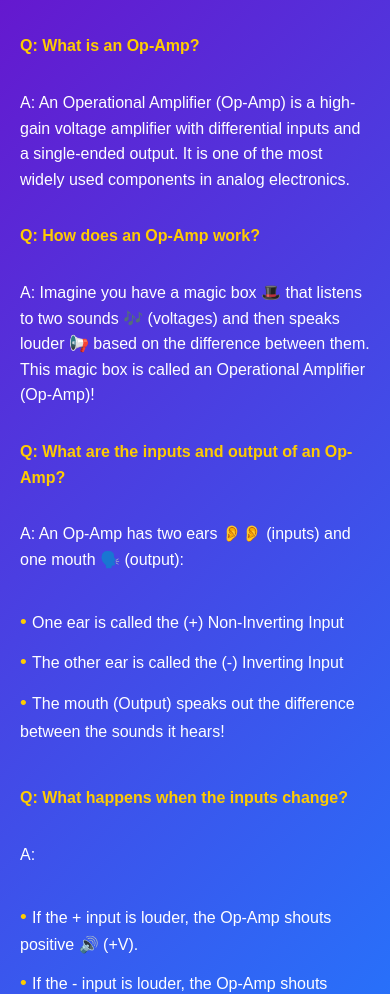
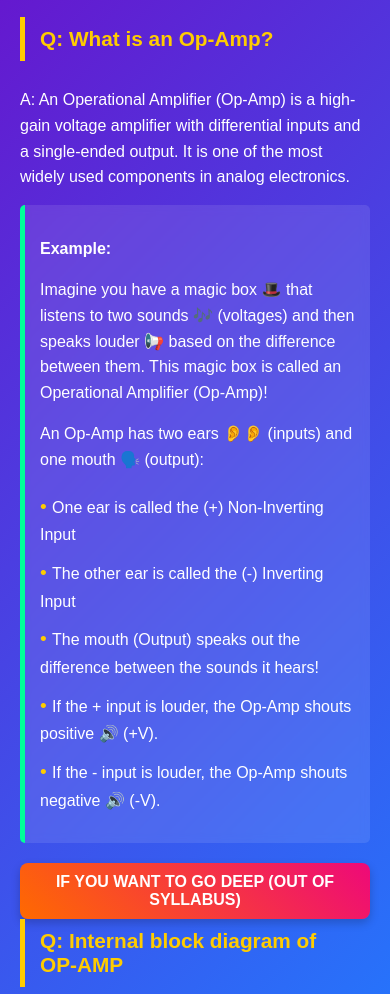
Before and after one commit to Sanjay-nithin/Uruppadalama..-, a plain HTML site: page LIC/Unit_1/index.html in a window 390 px wide. Shown: the part 118-1112 px from the top of the page. Drawn offline with Linux system fonts and the light colour scheme.

Commit message:
second question

```diff
--- a/LIC/Unit_1/index.html
+++ b/LIC/Unit_1/index.html
@@ -26,14 +26,29 @@
             margin-bottom: 20px;
         }
 
+        /* Styling for the question */
+        .question {
+            font-size: 1.5rem;
+            font-weight: bold;
+            color: #ffcc00;
+            margin-bottom: 10px;
+            padding: 10px 15px;
+            border-left: 5px solid #ffcc00;
+        }
+
         p, ul {
             font-size: 1.2rem;
             line-height: 1.6;
             margin-bottom: 15px;
         }
 
-        strong {
-            color: #ffcc00;
+        /* Styling for Example Section */
+        .example {
+            background: rgba(255, 255, 255, 0.1);
+            padding: 15px;
+            border-left: 5px solid #00ff99;
+            border-radius: 5px;
+            backdrop-filter: blur(5px);
         }
 
         ul {
@@ -51,6 +66,28 @@
             color: #ffcc00;
         }
 
+        /* Button Style for the YouTube Link */
+        .button-link {
+            display: inline-block;
+            padding: 12px 20px;
+            font-size: 1.2rem;
+            font-weight: bold;
+            text-decoration: none;
+            color: white;
+            background: linear-gradient(45deg, #ff6a00, #ee0979);
+            border-radius: 8px;
+            text-align: center;
+            transition: transform 0.3s, background 0.3s, box-shadow 0.3s;
+            box-shadow: 0 4px 10px rgba(0, 0, 0, 0.2);
+            margin-top: 20px;
+        }
+
+        .button-link:hover {
+            transform: scale(1.05);
+            background: linear-gradient(45deg, #ee0979, #ff6a00);
+            box-shadow: 0 6px 14px rgba(0, 0, 0, 0.3);
+        }
+
         /* Responsive Design */
         @media (max-width: 768px) {
             body {
@@ -61,8 +98,17 @@
                 font-size: 2rem;
             }
 
+            .question {
+                font-size: 1.3rem;
+            }
+
             p, ul li {
                 font-size: 1rem;
+            }
+
+            .button-link {
+                font-size: 1rem;
+                padding: 10px 15px;
             }
         }
     </style>
@@ -70,25 +116,31 @@
 <body>
     <h1>Operational Amplifier (Op-Amp)</h1>
 
-    <p><strong>Q: What is an Op-Amp?</strong></p>
+    <!-- Question inside a styled div -->
+    <div class="question">Q: What is an Op-Amp?</div>
     <p>A: An Operational Amplifier (Op-Amp) is a high-gain voltage amplifier with differential inputs and a single-ended output. It is one of the most widely used components in analog electronics.</p>
 
-    <p><strong>Q: How does an Op-Amp work?</strong></p>
-    <p>A: Imagine you have a magic box 🎩 that listens to two sounds 🎶 (voltages) and then speaks louder 📢 based on the difference between them. This magic box is called an Operational Amplifier (Op-Amp)!</p>
+    <!-- Example Section -->
+    <div class="example">
+        <p><strong>Example:</strong></p>
+        <p>Imagine you have a magic box 🎩 that listens to two sounds 🎶 (voltages) and then speaks louder 📢 based on the difference between them. This magic box is called an Operational Amplifier (Op-Amp)!</p>
+        <p>An Op-Amp has two ears 👂👂 (inputs) and one mouth 🗣️ (output):</p>
+        <ul>
+            <li>One ear is called the (+) Non-Inverting Input</li>
+            <li>The other ear is called the (-) Inverting Input</li>
+            <li>The mouth (Output) speaks out the difference between the sounds it hears!</li>
+            <li>If the + input is louder, the Op-Amp shouts positive 🔊 (+V).</li>
+            <li>If the - input is louder, the Op-Amp shouts negative 🔊 (-V).</li>
+        </ul>
+    </div>
 
-    <p><strong>Q: What are the inputs and output of an Op-Amp?</strong></p>
-    <p>A: An Op-Amp has two ears 👂👂 (inputs) and one mouth 🗣️ (output):</p>
-    <ul>
-        <li>One ear is called the (+) Non-Inverting Input</li>
-        <li>The other ear is called the (-) Inverting Input</li>
-        <li>The mouth (Output) speaks out the difference between the sounds it hears!</li>
-    </ul>
+    <!-- Styled Button Link -->
+    <a href="https://www.youtube.com/watch?v=lJDjWZqhpVc" class="button-link" target="_blank">IF YOU WANT TO GO DEEP (OUT OF SYLLABUS)</a>
 
-    <p><strong>Q: What happens when the inputs change?</strong></p>
-    <p>A:</p>
-    <ul>
-        <li>If the + input is louder, the Op-Amp shouts positive 🔊 (+V).</li>
-        <li>If the - input is louder, the Op-Amp shouts negative 🔊 (-V).</li>
-    </ul>
+    <div class="question">Q: Internal block diagram of OP-AMP</div>
+    <div>
+        <img src="images/OP-AMP block diagram.avif" alt="op-amp-easy">
+        <img src="images/Op-AMP block diagram1.jpg" alt="op-amp-indepth">
+    </div>
 </body>
 </html>
```
